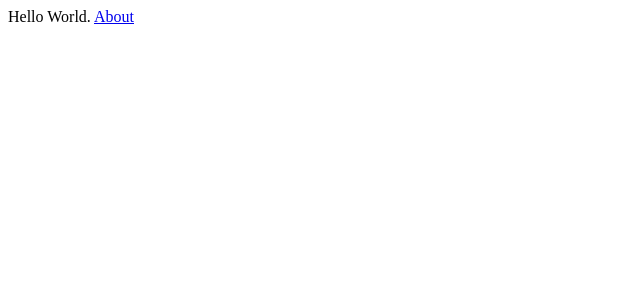
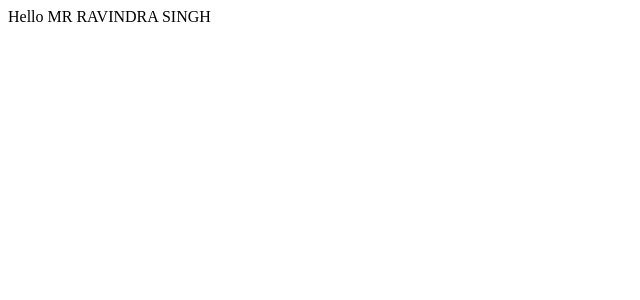
Before and after one commit to joenjie/vercel-demo1, a Next.js app: page / in a window 1280 px wide. Shown: the top 300 px of the page, without its empty margins (0-640 px from the left). Built offline with nearby package versions, Linux system fonts and the light colour scheme.

Commit message:
Update index.tsx

```diff
--- a/pages/index.tsx
+++ b/pages/index.tsx
@@ -3,10 +3,7 @@ import Link from 'next/link'
 export default function IndexPage() {
   return (
     <div>
-      Hello World.{' '}
-      <Link href="/about">
-        <a>About</a>
-      </Link>
+      Hello MR RAVINDRA SINGH
     </div>
   )
 }
```
